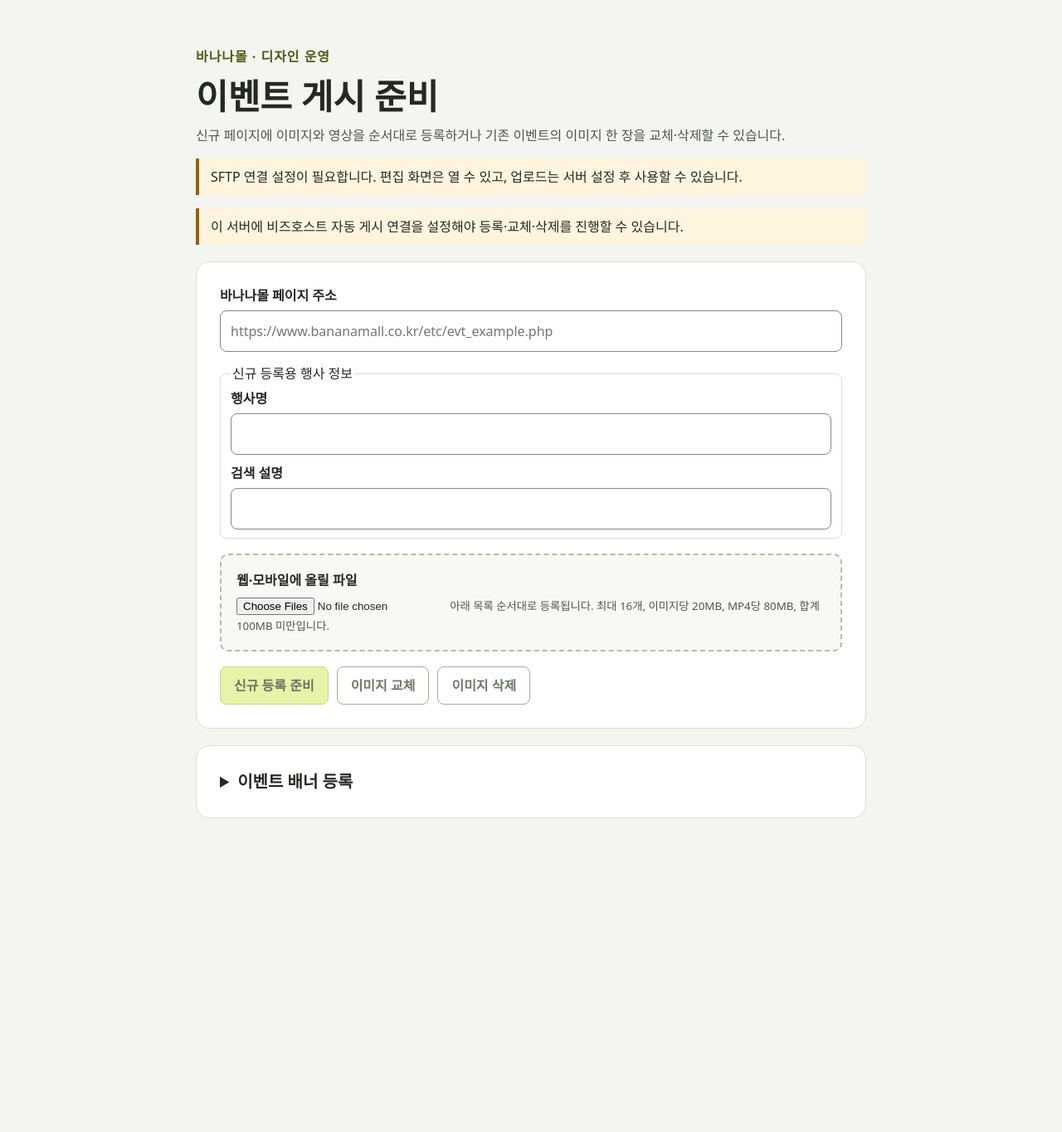
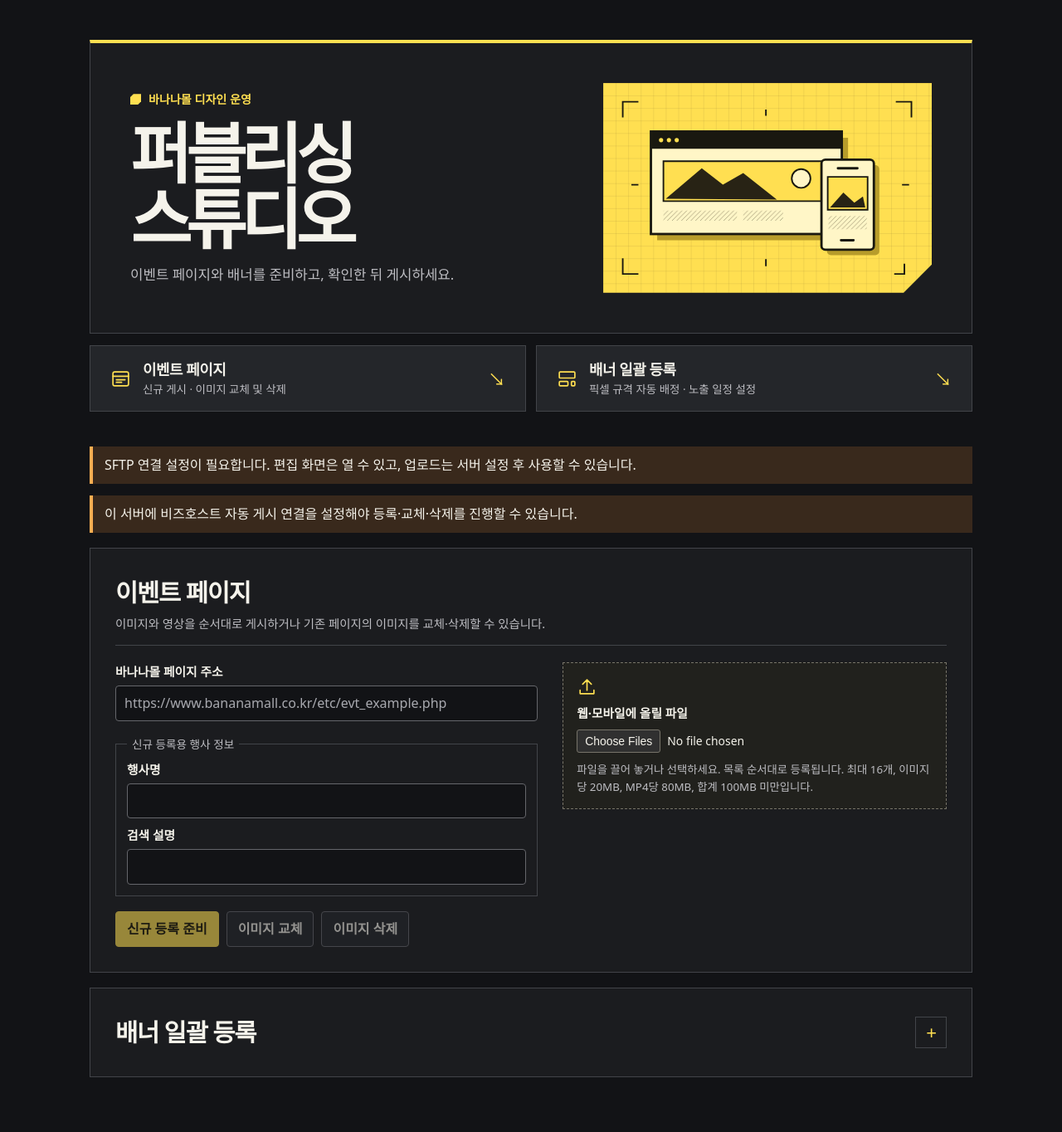
Before and after one commit to papa6229-beep/ai-office, a Python web app: template banana-publisher/templates/index.html in a window 1280 px wide. Shown: the whole page at 83% size. Before the commit the page ends 986 px from the top, so only its background shows below. Run offline with Jinja, Linux system fonts and the light colour scheme; the template is opened without the code that fills it, so the values that code supplies are empty.

Commit message:
Redesign BananaMall Publishing Studio

```diff
--- a/banana-publisher/static/publisher.js
+++ b/banana-publisher/static/publisher.js
@@ -302,6 +302,13 @@ let bannerScan = 0;
 let scanningBanners = false;
 let bannerPayload;
 
+const bannerLink = document.querySelector('.studio-nav a[href="#banner-tool"]');
+if (location.hash === '#banner-tool') bannerTool.open = true;
+bannerLink?.addEventListener('click', () => { bannerTool.open = true; });
+window.addEventListener('hashchange', () => {
+  if (location.hash === '#banner-tool') bannerTool.open = true;
+});
+
 bannerTool.addEventListener('toggle', () => {
   if (!bannerTool.open) return;
   const field = document.querySelector('#banner-url');
@@ -464,7 +471,7 @@ bannerForm.addEventListener('submit', async event => {
     for (const file of selectedFiles.values()) payload.append('files', file);
     bannerPayload = payload;
     document.querySelector('#banner-summary').textContent = [payload.get('url'), `노출 문구 · ${data.seo}`,
-      `${payload.get('start')} ~ ${payload.get('end')} (한국 시간)`,
+      `${payload.get('start').replace('T', ' ')} ~ ${payload.get('end').replace('T', ' ')} (한국 시간)`,
       payload.get('visible') === 'Y' ? '지정 기간에 노출' : '노출 안 함으로 등록'].join('\n');
     document.querySelector('#banner-selection').replaceChildren(...selected.map(slot => {
       const row = document.createElement('li');
--- /dev/null
+++ b/banana-publisher/static/studio.css
@@ -0,0 +1,157 @@
+:root {
+  color-scheme: dark;
+  --floor: #121316;
+  --panel: #1b1c1f;
+  --raised: #24262a;
+  --line: #424449;
+  --paper: #f5f3eb;
+  --muted: #bdbdc2;
+  --yellow: #ffdf51;
+  --ink: #201b08;
+  font-family: Pretendard, 'Malgun Gothic', 'Apple SD Gothic Neo', system-ui, sans-serif;
+  color: var(--paper);
+  background: var(--floor);
+  line-height: 1.55;
+}
+
+* { box-sizing: border-box; }
+body { margin: 0; }
+main { width: min(1160px, 100%); margin: auto; padding: clamp(16px, 4vw, 48px); }
+h1, h2, h3, p { margin: 0; }
+h2 { font-size: clamp(1.35rem, 3vw, 1.85rem); letter-spacing: -.04em; }
+h3 { font-size: 1.12rem; }
+small, .hint { color: var(--muted); }
+.hint { font-size: .9rem; }
+.message { white-space: pre-wrap; overflow-wrap: anywhere; }
+[hidden] { display: none !important; }
+:focus-visible { outline: 2px solid var(--yellow); outline-offset: 4px; }
+
+.studio-hero {
+  position: relative;
+  display: grid;
+  grid-template-columns: minmax(0, 1fr) minmax(0, 41%);
+  align-items: center;
+  gap: clamp(16px, 3vw, 36px);
+  padding: clamp(22px, 4vw, 48px);
+  border: 1px solid var(--line);
+  border-top: 4px solid var(--yellow);
+  background: var(--panel);
+}
+.studio-brand { display: flex; align-items: center; gap: 9px; color: var(--yellow); font-size: .88rem; font-weight: 750; }
+.studio-brand span { width: 13px; height: 13px; background: var(--yellow); clip-path: polygon(30% 0,100% 0,100% 70%,70% 100%,0 100%,0 30%); }
+.hero-copy h1 { margin: 13px 0 16px; font-size: clamp(2.7rem, 6.4vw, 5rem); font-weight: 900; line-height: .99; letter-spacing: -.09em; }
+.hero-copy > p:last-child { max-width: 30em; color: var(--muted); font-size: clamp(.92rem, 2vw, 1.05rem); word-break: keep-all; }
+.hero-art { display: block; width: 100%; height: auto; }
+
+.studio-nav { display: grid; grid-template-columns: repeat(2, minmax(0, 1fr)); gap: 12px; margin: 14px 0 clamp(24px, 4vw, 42px); }
+.work-link {
+  display: grid;
+  grid-template-columns: auto minmax(0, 1fr) auto;
+  align-items: center;
+  gap: 14px;
+  min-width: 0;
+  padding: 15px clamp(12px, 2vw, 24px);
+  color: var(--paper);
+  text-decoration: none;
+  background: var(--raised);
+  border: 1px solid var(--line);
+}
+.work-link:hover { border-color: var(--yellow); background: #302d20; }
+.work-link strong, .work-link small { display: block; }
+.work-link strong { font-size: 1.12rem; letter-spacing: -.025em; }
+.work-link small { font-size: .84rem; }
+.work-link svg, .drop svg { width: 25px; height: 25px; fill: none; stroke: var(--yellow); stroke-width: 1.6; stroke-linejoin: round; stroke-linecap: round; }
+.link-arrow { color: var(--yellow); font: 1.3rem system-ui, sans-serif; }
+
+.work-panel { margin: 18px 0; padding: clamp(16px, 3vw, 30px); border: 1px solid var(--line); background: var(--panel); scroll-margin-top: 14px; }
+.section-heading { margin-bottom: 20px; padding-bottom: 14px; border-bottom: 1px solid var(--line); }
+.section-heading .hint { margin-top: 4px; word-break: keep-all; }
+.page-fields { display: grid; grid-template-columns: minmax(0, 1.1fr) minmax(0, 1fr); gap: clamp(16px, 3vw, 30px); align-items: start; }
+label { display: block; font-size: .92rem; font-weight: 700; }
+input, select, button { font: inherit; accent-color: var(--yellow); }
+input[type=url], input[type=text], input[type=datetime-local], select {
+  display: block;
+  width: 100%;
+  min-width: 0;
+  max-width: 100%;
+  margin-top: 5px;
+  padding: 8px 10px;
+  color: var(--paper);
+  background: var(--floor);
+  border: 1px solid #65666b;
+  border-radius: 4px;
+}
+input::placeholder { color: #a8a9af; }
+fieldset { min-width: 0; margin: 17px 0 0; padding: 9px 13px 13px; border: 1px solid var(--line); }
+legend { padding: 0 6px; color: var(--muted); font-size: .85rem; }
+fieldset input + label { margin-top: 9px; }
+.drop, .banner-file-field { min-width: 0; padding: 16px; border: 1px dashed #777468; background: #21211d; }
+.drop svg { display: block; margin-bottom: 8px; }
+.drop small { display: block; margin-top: 10px; }
+.drop[data-drag] { border-color: var(--yellow); background: #343021; }
+input[type=file] { display: block; width: 100%; max-width: 100%; margin-top: 8px; font-size: .87rem; }
+input::file-selector-button { margin-right: 8px; padding: 5px 9px; border: 1px solid #77746a; border-radius: 3px; background: #303030; color: var(--paper); cursor: pointer; }
+.files { padding-left: 1.5rem; overflow-wrap: anywhere; }
+.files:empty { display: none; }
+.files li { padding: 4px 0; }
+.files button { margin-left: 6px; padding: 2px 7px; font-size: .85em; }
+
+.actions { display: flex; flex-wrap: wrap; align-items: end; gap: 9px; margin-top: 18px; }
+button, .editor { display: inline-block; padding: 8px 13px; border: 1px solid #696a70; border-radius: 4px; background: var(--raised); color: var(--paper); font-weight: 700; cursor: pointer; }
+button:not(:disabled):hover, .editor:hover { border-color: var(--yellow); }
+button.primary { color: var(--ink); background: var(--yellow); border-color: var(--yellow); }
+button.primary:not(:disabled):hover { background: #ffe97e; }
+button:disabled { cursor: not-allowed; opacity: .55; }
+.editor { margin: 7px 0; text-decoration: none; }
+.warning { margin: 14px 0; padding: 10px 14px; border-left: 4px solid #f9ad51; background: #39291c; }
+.skins, .banner-slots { display: grid; grid-template-columns: repeat(auto-fit, minmax(min(100%, 222px), 1fr)); gap: 10px; }
+article { min-width: 0; padding: 13px; border: 1px solid var(--line); background: var(--raised); overflow-wrap: anywhere; }
+article ul { padding-left: 1.2rem; margin-bottom: 0; }
+
+.banner-tool summary { display: flex; align-items: center; justify-content: space-between; gap: 12px; cursor: pointer; list-style: none; font-size: clamp(1.35rem, 3vw, 1.85rem); font-weight: 750; letter-spacing: -.04em; }
+.banner-tool summary::-webkit-details-marker { display: none; }
+.banner-tool summary::after { content: '+'; display: grid; place-items: center; width: 36px; height: 36px; flex: 0 0 36px; border: 1px solid var(--line); color: var(--yellow); font: 1.4rem system-ui, sans-serif; }
+.banner-tool[open] summary::after { content: '−'; }
+.banner-tool summary:hover::after { border-color: var(--yellow); }
+.banner-tool form { margin-top: 15px; padding-top: 15px; border-top: 1px solid var(--line); }
+.banner-tool form > .hint { margin: 8px 0 13px; }
+.banner-fields { display: grid; grid-template-columns: repeat(auto-fit, minmax(min(100%, 200px), 1fr)); gap: 12px; margin: 14px 0; }
+.banner-slots article { border-left-width: 3px; }
+.banner-slots p[data-banner-match] { margin: 6px 0; }
+.banner-slots label { margin-top: 10px; }
+.banner-slots input[type=text] { padding: 5px 8px; }
+#banner-duplicates label, #banner-result:not(:empty) { margin: 12px 0; }
+
+dialog { width: min(760px, calc(100% - 24px)); max-height: calc(100dvh - 24px); padding: clamp(14px, 3vw, 24px); color: var(--paper); background: var(--panel); border: 1px solid var(--line); border-top: 4px solid var(--yellow); overflow-wrap: anywhere; }
+dialog::backdrop { background: #090a0ddd; }
+dialog h2 + p { margin: 10px 0; }
+#banner-selection { padding-left: 1.4rem; }
+#banner-selection li + li { margin-top: 4px; }
+.choices { display: grid; grid-template-columns: repeat(auto-fit, minmax(min(100%, 155px), 1fr)); gap: 10px; max-height: 50vh; overflow: auto; padding: 5px; }
+.choice { border: 1px solid var(--line); padding: 8px; }
+.choice:has(input:checked) { outline: 2px solid var(--yellow); background: #343021; }
+.choice label { margin: 8px 0 0; cursor: pointer; }
+.choice label input { margin: 0 4px 0 0; }
+.choice-preview { display: block; width: 100%; padding: 4px; background: var(--floor); cursor: zoom-in; }
+.choice-preview img { display: block; width: 100%; height: 130px; object-fit: contain; }
+.choices small { display: block; font-weight: 400; }
+.choices.registration-preview { display: block; }
+.registration-preview figure { margin: 0 auto 12px; max-width: 440px; background: var(--floor); }
+.registration-preview img, .registration-preview video { display: block; width: 100%; max-height: 300px; object-fit: contain; }
+.registration-preview figcaption { padding: 6px; overflow-wrap: anywhere; }
+#preview-dialog { width: min(1024px, calc(100% - 24px)); overflow: hidden; }
+#preview-dialog[open] { display: flex; flex-direction: column; }
+.preview-header { display: flex; align-items: center; justify-content: space-between; gap: 12px; margin-bottom: 12px; }
+.preview-header h2 { font-size: 1.1rem; }
+.preview-header button { flex-shrink: 0; }
+.preview-scroll { min-height: 0; overflow: auto; overscroll-behavior: contain; background: var(--floor); }
+.preview-scroll img { display: block; max-width: 100%; height: auto; margin: auto; }
+
+@media (max-width: 680px) {
+  .studio-hero { grid-template-columns: minmax(0, 1fr); }
+  .hero-art { width: min(100%, 340px); justify-self: end; }
+  .page-fields { grid-template-columns: minmax(0, 1fr); }
+}
+@media (max-width: 480px) {
+  .studio-nav { grid-template-columns: minmax(0, 1fr); gap: 8px; }
+}
--- a/banana-publisher/templates/index.html
+++ b/banana-publisher/templates/index.html
@@ -3,62 +3,70 @@
 <head>
   <meta charset="utf-8">
   <meta name="viewport" content="width=device-width, initial-scale=1">
-  <title>바나나몰 이벤트 게시 준비</title>
-  <style>
-    *{box-sizing:border-box} body{margin:0;background:#f4f5f0;color:#252923;font:16px/1.5 system-ui,sans-serif}
-    main{max-width:920px;margin:auto;padding:clamp(20px,5vw,56px)} h1{font-size:clamp(28px,5vw,42px);line-height:1.2;margin:.25em 0}
-    h2,h3,p{margin-top:0} small,.hint{color:#4f584c} .eyebrow{font-weight:750;color:#4a5d16;letter-spacing:.06em}
-    form,.results{background:#fff;border:1px solid #dadfd4;border-radius:16px;padding:clamp(16px,4vw,28px);margin:20px 0}
-    label{display:block;font-weight:700;margin-bottom:6px} input[type=url],input[type=text]{display:block;width:100%;padding:12px;border:1px solid #818a7d;border-radius:8px;font:inherit}
-    fieldset{margin:14px 0 0;border:1px solid #dadfd4;border-radius:8px} fieldset input+label{margin-top:10px}
-    .drop{border:2px dashed #b3bdac;border-radius:10px;padding:18px;margin:18px 0 8px;background:#f8f9f5}
-    .drop[data-drag]{border-color:#5a730e;background:#f2f6db} .drop input{max-width:100%} .files{padding-left:1.5rem;overflow-wrap:anywhere}
-    .files li{padding:4px 0} .files button{padding:2px 7px;margin-left:6px;font-size:.85em}
-    .actions{display:flex;gap:10px;flex-wrap:wrap;margin-top:18px} button,.editor{font:inherit;font-weight:700;border-radius:8px;padding:10px 16px;cursor:pointer}
-    button{border:1px solid #768063;background:#fff;color:#25301d} button.primary{background:#d9ed7c;border-color:#a9bd4c;color:#222a13}
-    button:disabled{cursor:wait;opacity:.65} .editor{display:inline-block;color:#25301d;background:#eef1e7;text-decoration:none;margin-bottom:10px}
-    .skins{display:grid;grid-template-columns:repeat(auto-fit,minmax(min(100%,240px),1fr));gap:12px}
-    article{padding:14px;border:1px solid #dadfd4;border-radius:10px;overflow-wrap:anywhere} article ul{padding-left:1.2rem;margin-bottom:0}
-    .warning{padding:10px 14px;border-left:4px solid #97600c;background:#fff5df} .message{white-space:pre-wrap} [hidden]{display:none!important}
-    dialog{width:min(760px,calc(100% - 32px));max-height:calc(100% - 32px);border:1px solid #dadfd4;border-radius:16px;padding:20px;color:inherit}
-    dialog::backdrop{background:#1c211bc0} .choices{display:grid;grid-template-columns:repeat(auto-fit,minmax(155px,1fr));gap:10px;max-height:50vh;overflow:auto;padding:3px}
-    .choice{border:1px solid #adb8a5;border-radius:8px;padding:8px}
-    .choice:has(input:checked){outline:2px solid #617618;background:#f1f6d8}
-    .choice label{margin:8px 0 0;cursor:pointer}
-    .choice label input{margin:0 4px 0 0}
-    .choice-preview{display:block;width:100%;padding:4px;background:#f4f5f0;cursor:zoom-in}
-    .choice-preview img{display:block;width:100%;height:130px;object-fit:contain}
-    .choices small{display:block;font-weight:400}
-    .choices.registration-preview{display:block}
-    .registration-preview figure{margin:0 auto 12px;max-width:440px;background:#f4f5f0}
-    .registration-preview img,.registration-preview video{display:block;width:100%;max-height:300px;object-fit:contain}
-    .registration-preview figcaption{padding:6px;overflow-wrap:anywhere}
-    #preview-dialog{width:min(1024px,calc(100% - 24px));max-height:calc(100dvh - 24px);overflow:hidden}
-    #preview-dialog[open]{display:flex;flex-direction:column}
-    .preview-header{display:flex;align-items:center;justify-content:space-between;gap:12px;margin-bottom:12px}
-    .preview-header h2{margin:0;overflow-wrap:anywhere;font-size:1.1rem}
-    .preview-header button{flex-shrink:0}
-    .preview-scroll{min-height:0;overflow:auto;overscroll-behavior:contain;background:#f4f5f0}
-    .preview-scroll img{display:block;max-width:100%;height:auto;margin:auto}
-    .banner-tool summary{cursor:pointer;font-size:1.25rem;font-weight:750}
-    .banner-tool form{padding:0;border:0;margin-bottom:0}
-    .banner-fields{display:grid;grid-template-columns:repeat(auto-fit,minmax(180px,1fr));gap:12px;margin:14px 0}
-    .banner-fields input{max-width:100%;font:inherit}
-    .banner-slots{display:grid;grid-template-columns:repeat(auto-fit,minmax(min(100%,230px),1fr));gap:10px}
-    .banner-slots input{max-width:100%}.banner-slots input[type=text]{margin-top:6px;padding:6px 8px}
-  </style>
+  <title>바나나몰 퍼블리싱 스튜디오</title>
+  <link rel="stylesheet" href="{{ url_for('static', filename='studio.css') }}">
   <script defer src="{{ url_for('static', filename='publisher.js') }}"></script>
 </head>
 <body>
 <main>
-  <header>
-    <div class="eyebrow">바나나몰 · 디자인 운영</div>
-    <h1>이벤트 게시 준비</h1>
-    <p class="hint">신규 페이지에 이미지와 영상을 순서대로 등록하거나 기존 이벤트의 이미지 한 장을 교체·삭제할 수 있습니다.</p>
+  <header class="studio-hero">
+    <div class="hero-copy">
+      <p class="studio-brand"><span aria-hidden="true"></span> 바나나몰 디자인 운영</p>
+      <h1>퍼블리싱<br>스튜디오</h1>
+      <p>이벤트 페이지와 배너를 준비하고, 확인한 뒤 게시하세요.</p>
+    </div>
+    <svg class="hero-art" viewBox="0 0 420 268" aria-hidden="true">
+      <defs>
+        <pattern id="proof-grid" width="16" height="16" patternUnits="userSpaceOnUse">
+          <path d="M 16 0 H 0 V 16" fill="none" stroke="#2b2818" stroke-opacity=".16"/>
+        </pattern>
+        <pattern id="proof-hatch" width="6" height="6" patternUnits="userSpaceOnUse">
+          <path d="M -1 1 L 1 -1 M 0 6 L 6 0 M 5 7 L 7 5" fill="none" stroke="#262310" stroke-opacity=".36"/>
+        </pattern>
+      </defs>
+      <path d="M0 0H420V232L384 268H0Z" fill="#ffdf51"/>
+      <path d="M0 0H420V232L384 268H0Z" fill="url(#proof-grid)"/>
+      <g fill="none" stroke="#191810" stroke-width="2">
+        <path d="M25 44V24H45M374 24H394V44M25 224V244H45M372 244H385V231"/>
+        <path d="M45 130H36M382 130H391M208 34V42M208 225V234"/>
+      </g>
+      <path d="M69 70H313V201H69Z" fill="#b79c2b"/>
+      <rect x="61" y="62" width="244" height="131" fill="#fff6c7" stroke="#191810" stroke-width="3"/>
+      <path d="M61 62H305V84H61Z" fill="#191810"/>
+      <g fill="#ffdf51"><circle cx="74" cy="73" r="2.7"/><circle cx="84" cy="73" r="2.7"/><circle cx="94" cy="73" r="2.7"/></g>
+      <path d="M77 100H289V151H77Z" fill="#ffdf51" stroke="#191810" stroke-width="2"/>
+      <path d="M80 148L126 109L153 130L179 115L222 149Z" fill="#282315"/>
+      <circle cx="253" cy="122" r="12" fill="#fff6c7" stroke="#191810" stroke-width="2"/>
+      <path d="M77 163H171V176H77ZM179 163H230V176H179Z" fill="url(#proof-hatch)"/>
+      <rect x="286" y="105" width="67" height="115" rx="5" fill="#b79c2b"/>
+      <rect x="279" y="98" width="67" height="115" rx="5" fill="#fff6c7" stroke="#191810" stroke-width="3"/>
+      <path d="M300 109H325M304 201H320" stroke="#191810" stroke-width="3" stroke-linecap="round"/>
+      <path d="M287 120H338V162H287Z" fill="#ffdf51" stroke="#191810" stroke-width="2"/>
+      <path d="M290 159L307 140L321 153L332 145L335 159Z" fill="#282315"/>
+      <path d="M288 170H337V187H288Z" fill="url(#proof-hatch)"/>
+    </svg>
   </header>
+  <nav class="studio-nav" aria-label="퍼블리싱 작업">
+    <a href="#prepare" class="work-link">
+      <svg viewBox="0 0 24 24" aria-hidden="true"><rect x="3" y="4" width="18" height="16" rx="2"/><path d="M3 9h18M7 13h10M7 16h6"/></svg>
+      <span><strong>이벤트 페이지</strong><small>신규 게시 · 이미지 교체 및 삭제</small></span>
+      <span class="link-arrow" aria-hidden="true">↘</span>
+    </a>
+    <a href="#banner-tool" class="work-link">
+      <svg viewBox="0 0 24 24" aria-hidden="true"><rect x="3" y="4" width="18" height="7" rx="1"/><rect x="3" y="15" width="10" height="5" rx="1"/><rect x="17" y="15" width="4" height="5" rx="1"/></svg>
+      <span><strong>배너 일괄 등록</strong><small>픽셀 규격 자동 배정 · 노출 일정 설정</small></span>
+      <span class="link-arrow" aria-hidden="true">↘</span>
+    </a>
+  </nav>
   {% if not sftp_ready %}<p class="warning">SFTP 연결 설정이 필요합니다. 편집 화면은 열 수 있고, 업로드는 서버 설정 후 사용할 수 있습니다.</p>{% endif %}
   {% if not publish_enabled %}<p class="warning">이 서버에 비즈호스트 자동 게시 연결을 설정해야 등록·교체·삭제를 진행할 수 있습니다.</p>{% endif %}
-  <form id="prepare">
+  <form id="prepare" class="work-panel" aria-labelledby="page-title">
+    <header class="section-heading">
+      <h2 id="page-title">이벤트 페이지</h2>
+      <p class="hint">이미지와 영상을 순서대로 게시하거나 기존 페이지의 이미지를 교체·삭제할 수 있습니다.</p>
+    </header>
+    <div class="page-fields">
+      <div>
         <label for="event-url">바나나몰 페이지 주소</label>
         <input id="event-url" name="url" type="url" required placeholder="https://www.bananamall.co.kr/etc/evt_example.php">
         <fieldset>
@@ -68,19 +76,24 @@
           <label for="event-description">검색 설명</label>
           <input id="event-description" name="event_description" type="text" maxlength="180">
         </fieldset>
+      </div>
+      <div>
         <div class="drop" id="drop-zone">
+          <svg viewBox="0 0 24 24" aria-hidden="true"><path d="M12 16V4m-5 5 5-5 5 5M4 16v4h16v-4"/></svg>
           <label for="images">웹·모바일에 올릴 파일</label>
           <input id="images" name="images" type="file" accept=".jpg,.jpeg,.png,.webp,.gif,.mp4" multiple>
-      <small>아래 목록 순서대로 등록됩니다. 최대 16개, 이미지당 20MB, MP4당 80MB, 합계 100MB 미만입니다.</small>
+          <small>파일을 끌어 놓거나 선택하세요. 목록 순서대로 등록됩니다. 최대 16개, 이미지당 20MB, MP4당 80MB, 합계 100MB 미만입니다.</small>
         </div>
         <ol id="files" class="files" aria-label="첨부 파일 순서"></ol>
+      </div>
+    </div>
     <div class="actions">
       <button type="submit" value="new" class="primary"{% if not publish_enabled %} disabled{% endif %}>신규 등록 준비</button>
       <button type="submit" value="replace"{% if not publish_enabled %} disabled{% endif %}>이미지 교체</button>
       <button type="submit" value="delete"{% if not publish_enabled %} disabled{% endif %}>이미지 삭제</button>
     </div>
   </form>
-  <section class="results" id="results" hidden>
+  <section class="work-panel" id="results" hidden>
     <h2>준비 결과</h2>
     <p class="message" id="message" role="status" aria-live="polite"></p>
     <div class="skins">
@@ -94,8 +107,8 @@
       {% endfor %}
     </div>
   </section>
-  <details class="results banner-tool" id="banner-tool">
-    <summary>이벤트 배너 등록</summary>
+  <details class="work-panel banner-tool" id="banner-tool">
+    <summary><span>배너 일괄 등록</span></summary>
     <form id="banner-form">
       <p class="hint">배너 파일을 한꺼번에 올리면 픽셀 규격으로 등록 위치를 찾습니다. 모바일 800×250 한 장은 두 곳에 사용합니다.</p>
       <label for="banner-url">배너를 눌렀을 때 열릴 이벤트 주소</label>
@@ -105,8 +118,10 @@
         <label>노출 시작 (한국 시간)<input name="start" type="datetime-local" step="1" required></label>
         <label>노출 종료 (한국 시간)<input name="end" type="datetime-local" step="1" required></label>
       </div>
+      <div class="banner-file-field">
         <label for="banner-files">배너 파일 여러 장 선택</label>
         <input id="banner-files" type="file" accept=".jpg,.jpeg,.gif" multiple>
+      </div>
       <p class="hint" id="banner-file-status" role="status"></p>
       <div id="banner-duplicates"></div>
       <div class="banner-slots">
```
Also changed, not shown: banana-publisher/README.md. Lines whose indentation alone changed are shown as unchanged.
